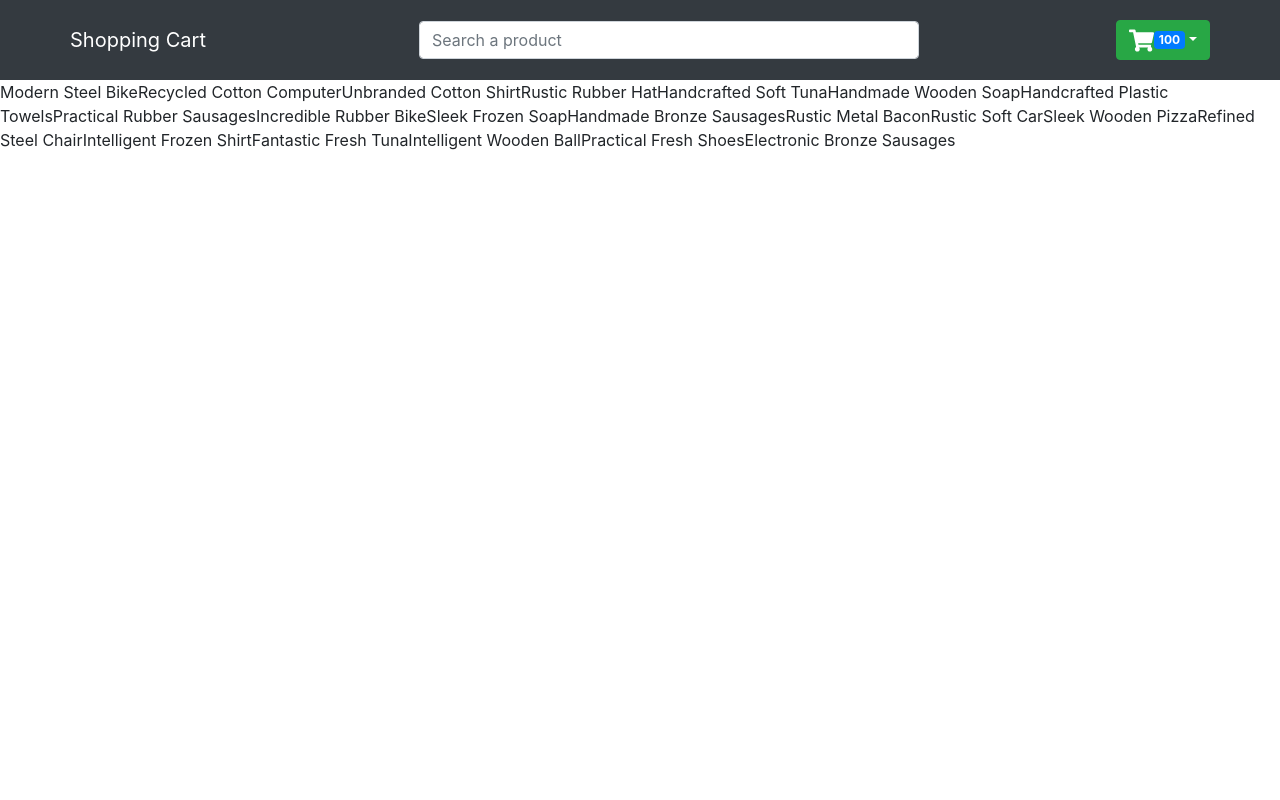
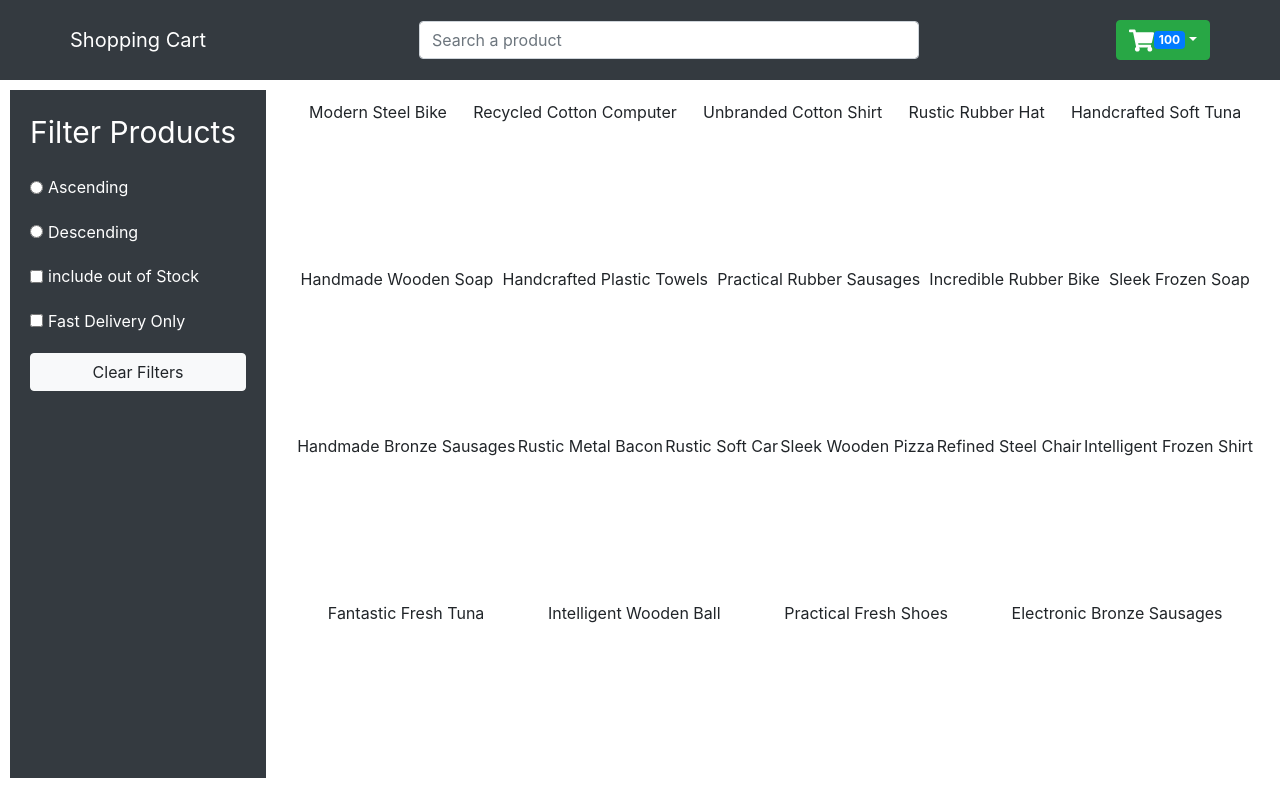
Before and after one commit to Visinho/Context-API-E-Commerce, a React (Create React App) app: page / in a window 1280 px wide. Built offline with nearby package versions, Linux system fonts and the light colour scheme.

Commit message:
Bootstrap design of the pages

```diff
--- /dev/null
+++ b/src/components/Filters.jsx
@@ -0,0 +1,54 @@
+import React from 'react'
+import { Button, Form } from 'react-bootstrap'
+import "./styles.css"
+
+const Filters = () => {
+  return (
+    <div className='filters'>
+        <span className='title'>Filter Products</span>
+        <span>
+            <Form.Check
+            inline
+            label="Ascending"
+            name="group1"
+            type="radio"
+            id={`inline-1`}
+            />
+        </span>
+        <span>
+            <Form.Check
+            inline
+            label="Descending"
+            name="group1"
+            type="radio"
+            id={`inline-2`}
+            />
+        </span>
+        <span>
+            <Form.Check
+            inline
+            label="include out of Stock"
+            name="group1"
+            type="checkbox"
+            id={`inline-3`}
+            />
+        </span>
+        <span>
+            <Form.Check
+            inline
+            label="Fast Delivery Only"
+            name="group1"
+            type="checkbox"
+            id={`inline-4`}
+            />
+        </span>
+        {/* <span>
+            <label style={{paddingRight: 10}}>Rating</label>
+            <Rating rating={byRating} style={{cursor: "ponter"}}>Rating</Rating>
+        </span> */}
+        <Button variant='light'>Clear Filters</Button>
+    </div>
+  )
+}
+
+export default Filters
--- a/src/components/Home.jsx
+++ b/src/components/Home.jsx
@@ -1,5 +1,8 @@
 import React from 'react'
 import { CartState } from '../context/Context'
+import SingleProduct from './SingleProduct';
+import Filter from './Filters';
+import "./styles.css";
 
 
 const Home = () => {
@@ -10,11 +13,11 @@ const Home = () => {
 
   return (
     <div className='home'>
-      {/* <Filter /> */}
-        <div>
+      <Filter />
+        <div className='productContainer'>
             {
                 products.map((prod) => {
-                   return <span>{prod.name}</span>
+                   return <SingleProduct prod={prod} key={prod.Id}/>
                 })
             }
         </div>
--- /dev/null
+++ b/src/components/SingleProduct.jsx
@@ -0,0 +1,11 @@
+import React from 'react'
+
+const SingleProduct = ({prod}) => {
+  return (
+    <div>
+      {prod.name}
+    </div>
+  )
+}
+
+export default SingleProduct
--- /dev/null
+++ b/src/components/styles.css
@@ -0,0 +1,30 @@
+.home{
+    display: flex;
+}
+
+.productContainer{
+    display: flex;
+    width: 78%;
+    padding: 20px;
+    flex-wrap: wrap;
+    justify-content: space-around;
+}
+
+.filters > span {
+    padding-bottom: 20px;
+}
+
+.title{
+    font-size: 30px;
+}
+
+.filters {
+    background-color: #343a40;
+    color: white;
+    padding: 20px;
+    display: flex;
+    flex-direction: column;
+    width: 20%;
+    margin: 10px;
+    height: 86vh;
+}
```
